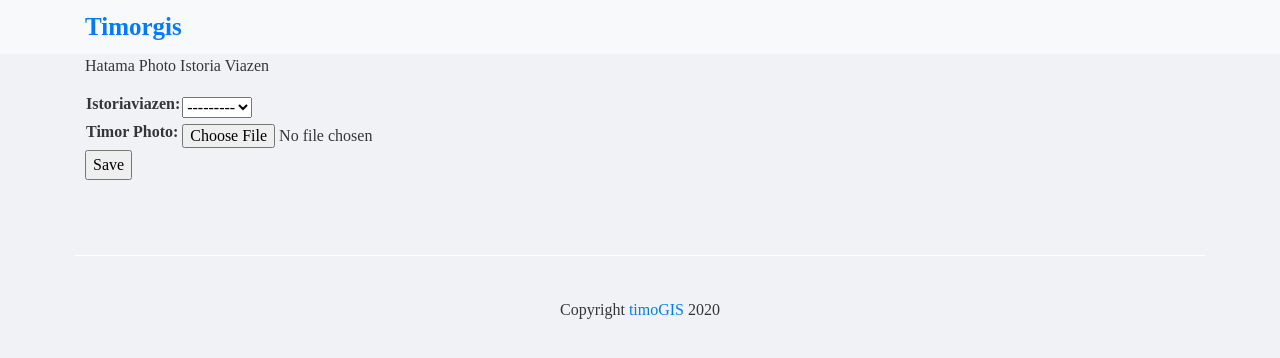
After one commit to pykafe/timorGIS, a Django app: page /photo_viazen/ in a window 1280 px wide. The commit adds this page. Shown: the top 358 px of the page. Run offline with Django 3.2, Linux system fonts and the light colour scheme; data that the repository does not hold is empty; some libraries are stand-ins or nearby versions; some web fonts are replaced.

Commit message:
add more images

```diff
--- a/map/models.py
+++ b/map/models.py
@@ -52,7 +52,6 @@ class Istoriaviazen(models.Model):
     date = DateRangeField()
     upload_date = models.DateTimeField(null=False, blank=False, default=timezone.now())
     creator = models.ForeignKey(User, related_name='istoria', on_delete=models.CASCADE)
-    image_trip = models.ImageField(upload_to='photos', verbose_name='Timor Photo')
 
     def __str__(self):
         return f'{self.title}, {self.pk}'
@@ -70,6 +69,7 @@ class Point(models.Model):
 
 
 class PhotoTimor(models.Model):
+    istoriaviazen = models.ForeignKey(Istoriaviazen, related_name='istoriaviazen', on_delete=models.CASCADE)
     image = models.ImageField(upload_to='photos', verbose_name='Timor Photo')
 
 
--- a/map/static/css/timor.css
+++ b/map/static/css/timor.css
@@ -117,3 +117,8 @@ a.logo {
   font-size: 25px;
   font-weight: bold;
 }
+
+.icon_upload {
+  margin-left: 55px;
+  margin-top: 25px;
+}
--- /dev/null
+++ b/map/templates/map/phototimor_form.html
@@ -0,0 +1,16 @@
+
+{% extends 'map/base.html' %}
+
+{% block title %}Hatama photo istoria viazen {% endblock %}
+
+{% block content %}
+    <p>Hatama Photo Istoria Viazen</p>
+
+    <form method="post" enctype="multipart/form-data">
+      {% csrf_token %}
+      <table>
+        {{ form.as_table }}
+      </table>
+        <input type="submit" value="Save">
+    </form>
+{% endblock %}
--- a/map/urls.py
+++ b/map/urls.py
@@ -1,6 +1,6 @@
 from django.conf import settings
 from django.urls import path
-from .views import MapView, AnotherView, HatamaViazenView, ViazenUpdateView, ViazenDeleteView
+from .views import MapView, AnotherView, HatamaViazenView, PhotoViazenView, ViazenUpdateView, ViazenDeleteView
 from django.conf.urls.static import static
 from django.contrib.staticfiles.urls import staticfiles_urlpatterns
 
@@ -9,6 +9,7 @@ urlpatterns = [
     path('', MapView.as_view(), name="home"),
     path('another', AnotherView.as_view()),
     path('hatama_viajen/', HatamaViazenView.as_view(), name='hatama_viajen'),
+    path('photo_viazen/', PhotoViazenView.as_view(), name='photo_viazen'),
     path('<pk>/update', ViazenUpdateView.as_view(), name='update_viazen'),
     path('<int:pk>/delete', ViazenDeleteView.as_view(), name="delete_viazen"),
 
--- a/map/views.py
+++ b/map/views.py
@@ -24,7 +24,7 @@ class MapView(TemplateView):
             get_data = ImageMetaData(photo.image.path)
             lat, lon = get_data.get_lat_lng()
             if lat and lon:
-                images.append({"lat": lat, "lon": lon, "photo": photo.image.url})
+                images.append({"lat": lat, "lon": lon, "photo": photo.image.url, "viazen_id": photo.istoriaviazen_id})
         context['geoimages'] = images
         return context
 
@@ -36,13 +36,20 @@ class AnotherView(TemplateView):
 class HatamaViazenView(CreateView):
     template_name = 'map/viajen_form.html'
     model = Istoriaviazen
-    fields = ['title', 'description', 'date', 'image_trip', 'creator']
+    fields = ['title', 'description', 'date', 'creator']
+    success_url = reverse_lazy('home')
+
+
+class PhotoViazenView(CreateView):
+    template_name = 'map/phototimor_form.html'
+    model = PhotoTimor
+    fields = ['istoriaviazen', 'image']
     success_url = reverse_lazy('home')
 
 
 class ViazenUpdateView(UpdateView):
     model = Istoriaviazen
-    fields = ['title', 'description', 'date', 'creator', 'image_trip']
+    fields = ['title', 'description', 'date', 'creator']
     success_url = reverse_lazy('home')
 
 
```
Also changed, not shown: map/templates/map/mapview.html (+10 -1 lines), map/migrations/0010_auto_20200412_1315.py (added), map/static/img/photo_add.png (added).
